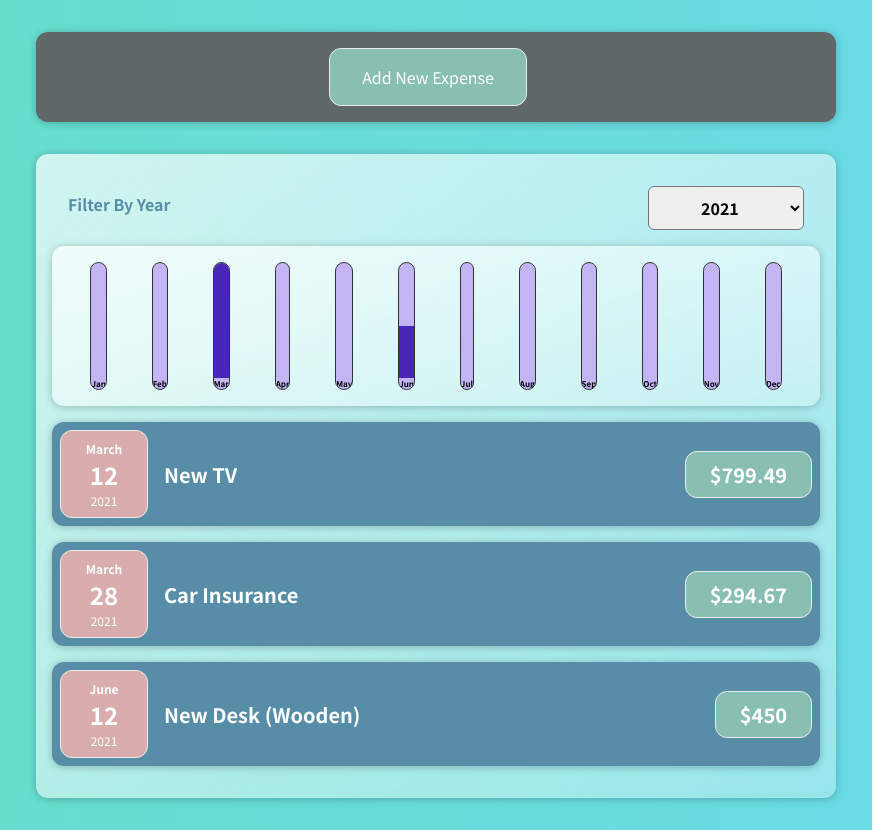
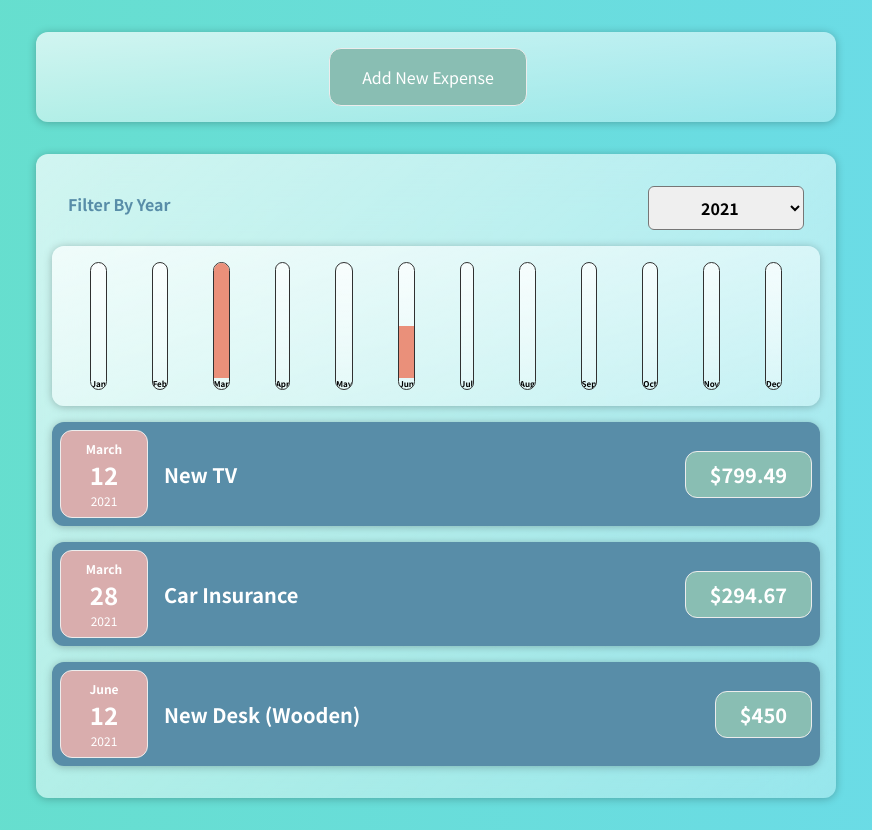
Before and after one commit to alanbedoya/expensesApp, a React (Create React App) app: page / in a window 1280 px wide. Shown: the whole page, without its empty margins (204-1076 px from the left). Built offline with nearby package versions, Linux system fonts and the light colour scheme; the HTML template or start-up script is replaced by a standard one.

Commit message:
Updated the CSS.

```diff
--- a/src/components/ChartBar/ChartBar.css
+++ b/src/components/ChartBar/ChartBar.css
@@ -10,7 +10,10 @@
   width: 100%;
   border: 1px solid #313131;
   border-radius: 12px;
-  background-color: #c3b4f3;
+  background: linear-gradient(
+    rgba(255, 255, 255, 0.7),
+    rgba(255, 255, 255, 0.3)
+  );
   overflow: hidden;
   display: flex;
   flex-direction: column;
@@ -18,7 +21,7 @@
 }
 
 .chart-bar__fill {
-  background-color: #4826b9;
+  background-color: #ea907a;
   width: 100%;
   transition: all 0.3s ease-out;
 }
--- a/src/components/Expenses/Expenses.css
+++ b/src/components/Expenses/Expenses.css
@@ -9,7 +9,7 @@ li {
     rgba(255, 255, 255, 0.7),
     rgba(255, 255, 255, 0.3)
   );
-  backdrop-filter: blur(1rem);
+  backdrop-filter: blur(2rem);
   margin: 2rem auto;
   width: 50rem;
   max-width: 95%;
--- a/src/components/ExpensesList/ExpensesList.css
+++ b/src/components/ExpensesList/ExpensesList.css
@@ -4,6 +4,6 @@
 }
 
 .expenses-list__fallback {
-  color: white;
+  color: #588da8;
   text-align: center;
 }
--- a/src/components/NewExpense/NewExpense.css
+++ b/src/components/NewExpense/NewExpense.css
@@ -1,6 +1,10 @@
 .new-expense {
-  background-color: #5f6769;
-  color: white;
+  background: linear-gradient(
+    to right bottom,
+    rgba(255, 255, 255, 0.7),
+    rgba(255, 255, 255, 0.3)
+  );
+  color: #588da8;
   padding: 1rem;
   margin: 2rem auto;
   width: 50rem;
@@ -27,12 +31,12 @@
 }
 
 .new-expense button.alternative {
-  color: #220131;
+  color: #d9adad;
   border-color: transparent;
   background-color: transparent;
 }
 
 .new-expense button.alternative:hover,
 .new-expense button.alternative:active {
-  background-color: #ddb3f8;
+  background-color: #d9adad;
 }
```
